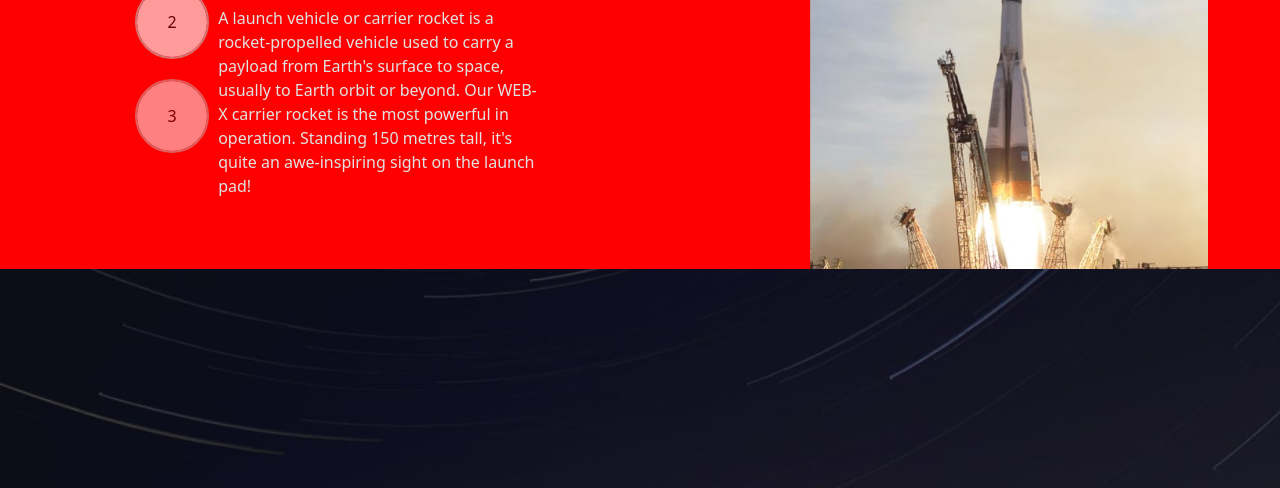
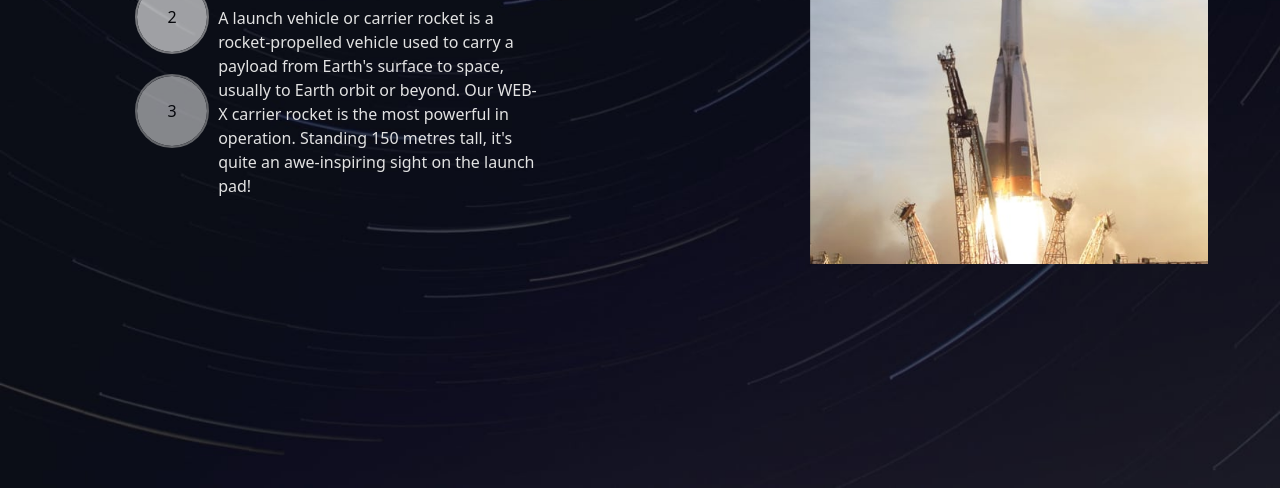
Before and after one commit to temiloluwaalabi/space-tourism, a plain HTML site: page technology.html in a window 1280 px wide. Shown: the part 312-800 px from the top of the page. Drawn offline with nearby package versions, Linux system fonts and the light colour scheme.

Commit message:
height and red

```diff
--- a/css/technology.css
+++ b/css/technology.css
@@ -80,7 +80,6 @@ body{
 .crew-inner{
     display: flex;
     flex-direction: row;
-    background-color: red;
     height: inherit;
 }
 
@@ -164,7 +163,6 @@ body{
     width: 90%;
     height: 95%;
     margin-left: 50px;
-    margin-top: 10px;
 }
 
 .main-crew{
```
